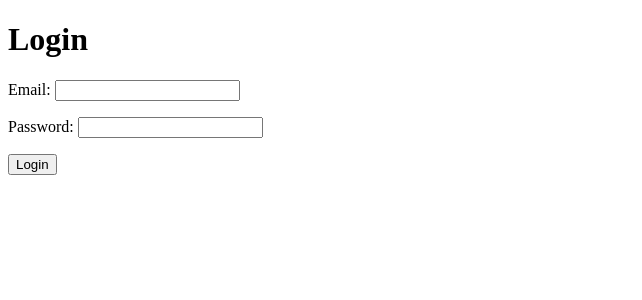
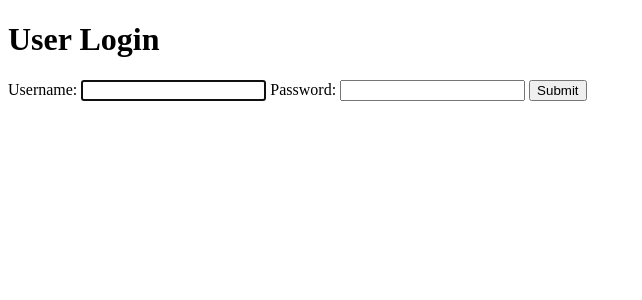
Before and after one commit to Gnolden/TBC-Python-Final-Library, a Django app: page /api/login/ in a window 1280 px wide. Shown: the part 26-326 px from the top of the page, without its empty margins (0-642 px from the left). Run offline with Django 4.2, Linux system fonts and the light colour scheme.

Commit message:
Creating backup

```diff
--- a/library_management/library/forms.py
+++ b/library_management/library/forms.py
@@ -1,14 +1,30 @@
 from django import forms
-from django.contrib.auth.forms import UserCreationForm, AuthenticationForm
+from django.contrib.auth.forms import UserCreationForm, AuthenticationForm, authenticate
 from .models import User
 
 
+
 class LoginForm(forms.Form):
-    email = forms.CharField(max_length=150)
+    email = forms.EmailField(max_length=150)
     password = forms.CharField(widget=forms.PasswordInput)
-    # class Meta:
-    #     model = User
-    #     fields = ['email', 'password']
+# class LoginForm(forms.Form):
+#     email = forms.EmailField(max_length=150)
+#     password = forms.CharField(widget=forms.PasswordInput)
+#
+#     def clean(self):
+#         email = self.cleaned_data.get('email')
+#         password = self.cleaned_data.get('password')
+#         user = authenticate(email=email, password=password)
+#         if not user:
+#             raise forms.ValidationError("Invalid login credentials")
+#         return self.cleaned_data
+
+# class LoginForm(forms.Form):
+#     email = forms.CharField(max_length=150)
+#     password = forms.CharField(widget=forms.PasswordInput)
+#     # class Meta:
+#     #     model = User
+#     #     fields = ['email', 'password']
 
 
 class UserRegistrationForm(UserCreationForm):
--- a/library_management/library/models.py
+++ b/library_management/library/models.py
@@ -35,7 +35,6 @@
     personal_number = models.CharField(max_length=20, unique=True)
     birth_date = models.DateField()
 
-    # Adding related_name to avoid clashes
     groups = models.ManyToManyField(
         Group,
         related_name='library_user_set',
--- a/library_management/library/templates/authentication/login.html
+++ b/library_management/library/templates/authentication/login.html
@@ -1,15 +1,14 @@
 {% extends "library/base.html" %}
 
-{% block title %}Login{% endblock %}
+{% block title %}
+    User Login
+{% endblock %}
 
 {% block content %}
-<h1>Login</h1>
-{% if error %}
-<p>{{ error }}</p>
-{% endif %}
-<form method="post" action="{% url 'login' %}">
-    {% csrf_token %}
-    {{ form.as_p }}
-    <button type="submit">Login</button>
-</form>
+    <h1>User Login</h1>
+    <form class="form-with-validation" action="/api/login/" method="post">
+        {% csrf_token %}
+        {{ form }}
+        <button class="submit">Submit</button>
+    </form>
 {% endblock %}
--- a/library_management/library/urls.py
+++ b/library_management/library/urls.py
@@ -15,7 +15,7 @@
     path('top-late-books/', views.top_late_books, name='top-late-books'),
     path('top-late-customers/', views.top_late_customers, name='top-late-customers'),
     path('register/', views.register_user, name='register'),
-    path('login/', views.login_user, name='login'),
+    path('login/', views.login_view, name='login'),
     path('logout/', views.logout_user, name='logout'),
     path('books/', views.book_list, name='book_list'),
     path('borrowed/', views.borrowed_books, name='borrowed_books'),
--- a/library_management/library/views.py
+++ b/library_management/library/views.py
@@ -1,8 +1,10 @@
 from django.contrib.auth import authenticate, login
 from django.contrib.auth import logout
 from django.contrib.auth.decorators import login_required
+from django.contrib.auth.forms import AuthenticationForm
 from django.shortcuts import render, redirect
 from django.utils import timezone
+from django.views import View
 from django_filters.rest_framework import DjangoFilterBackend
 from rest_framework import viewsets, filters, status
 from rest_framework.decorators import api_view, action
@@ -24,7 +26,7 @@
             user = form.save(commit=False)
             user.set_password(form.cleaned_data['password1'])
             user.save()
-            # login(request, user)
+            login(request, user)
             return redirect('login')
     else:
         form = UserRegistrationForm()
@@ -32,34 +34,15 @@
 
 
 # User login view
-
-
-def login_user(request):
-    if request.method == 'POST':
-        form = LoginForm(request.POST)
-        email = form['email'].value()
-        password = form['password'].value()
-        user = authenticate(request, username=email, password=password)
-        u1 = authenticate(request, email="niko123@gmail.com", password="nikomujira123")
-        u2 = authenticate(request, username=email, password1=password)
-        u3 = authenticate(request, email=email, password1=password)
-        print('a')
-        print(f"{user=}")
-        print(f"{u1=}")
-        print(f"{u2=}")
-        print(f"{u3=}")
-        if user is not None:
-            login(request, user)
-            # Redirect to the desired page after login
-            return redirect('book_list')
-        else:
-            # Authentication failed
-            return render(request, 'authentication/login.html',
-                          {'form': form, 'error': 'Invalid username or password.'})
-
+def login_view(request):
+    if request.method == "POST":
+        form = AuthenticationForm(data=request.POST)
+        if form.is_valid():
+            login(request, form.get_user())
+            return redirect("book_list")
     else:
-        form = LoginForm()
-    return render(request, 'authentication/login.html', {'form': form})
+        form = AuthenticationForm()
+    return render(request, "authentication/login.html", { "form": form })
 
 
 # User logout view
```
